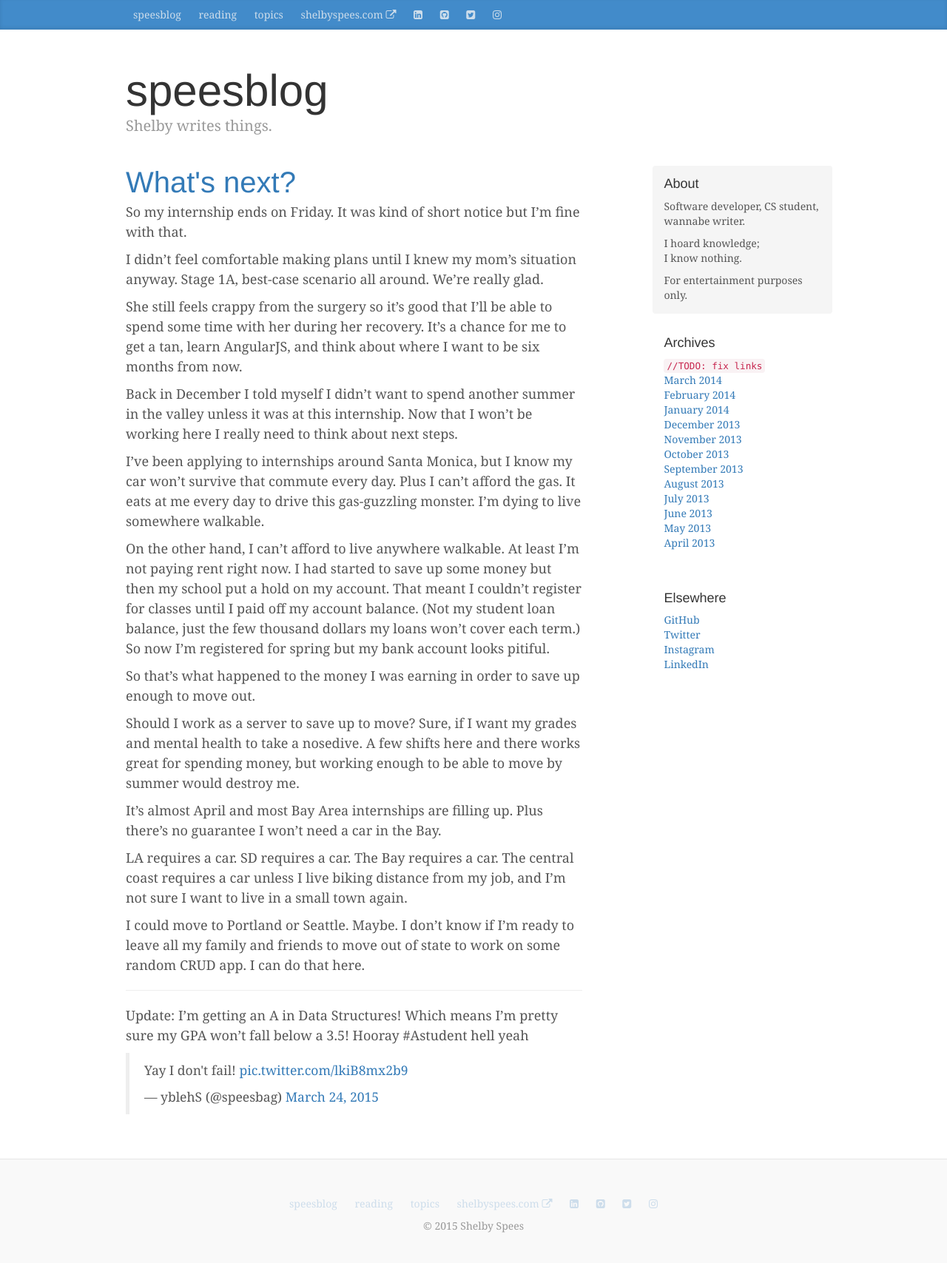
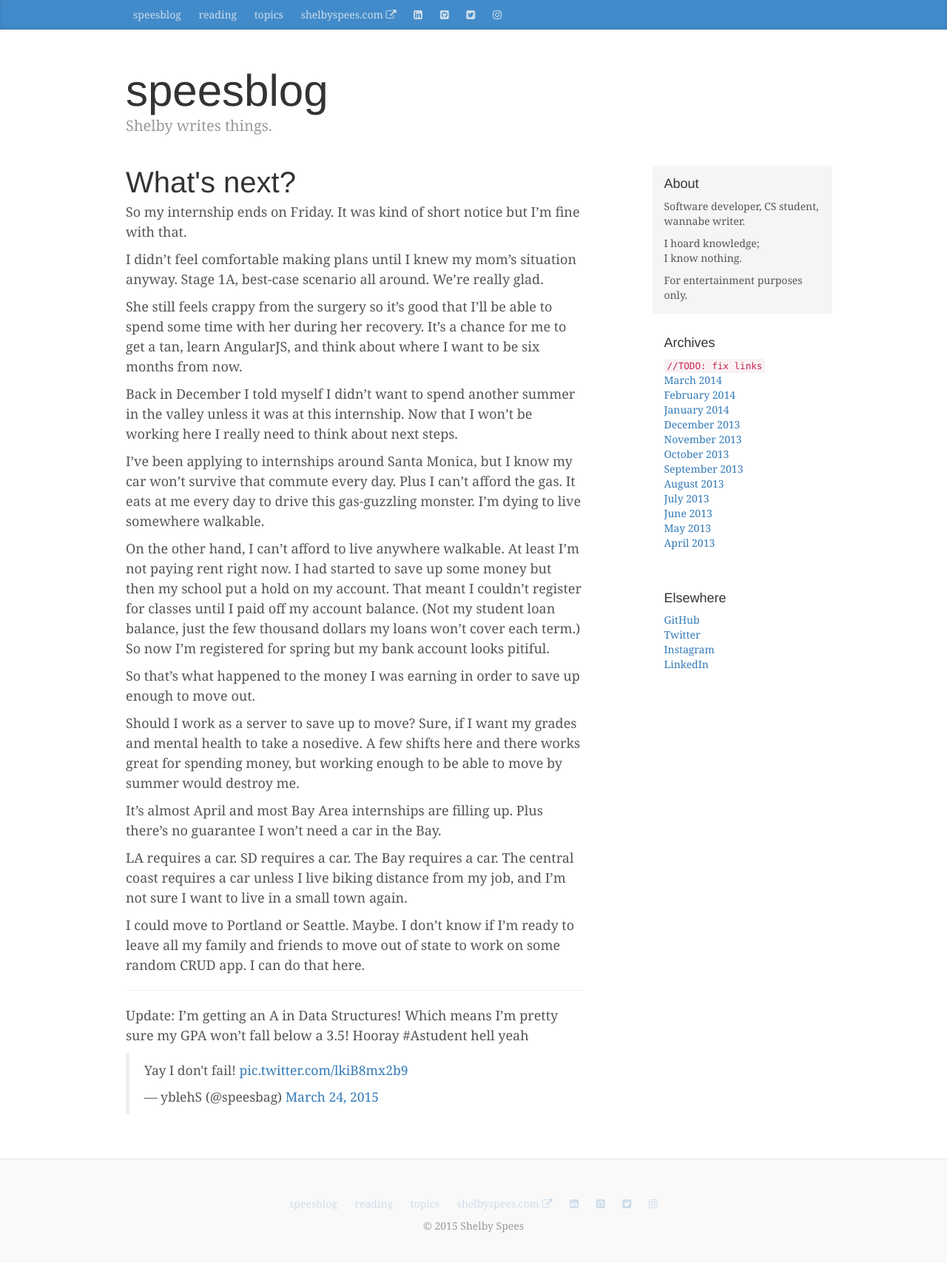
Before and after one commit to shelbyspees/speesblog, a Jekyll site: the page built from _posts/2015-03-23-whats-next.md, in a window 1280 px wide. Shown: the whole page at 74% size. Built offline with Jekyll 4.4.1, drawn with Linux system fonts in a browser that asks for light colours; nearby versions of some CDN libraries; comment, search, counter and statistics services are not loaded.

Commit message:
Remove links from page and post titles, closes #20

```diff
--- a/_layouts/page.html
+++ b/_layouts/page.html
@@ -11,9 +11,7 @@
           <div class="col-sm-8 blog-main">
 
             <div class="blog-post">
-              <h2 class="blog-post-title">
-              <a href="{{ page.url }}">{{ page.title }}</a>
-              </h2>
+              <h2 class="blog-post-title">{{ page.title }}</h2>
               {{ content }}
             </div> <!-- .blog-post -->
           </div> <!-- .blog-main -->
--- a/_layouts/post.html
+++ b/_layouts/post.html
@@ -9,9 +9,7 @@
         <div class="col-sm-8 blog-main">
 
         <div class="blog-post">
-          <h2 class="blog-post-title">
-          <a href="{{ page.url }}">{{ page.title }}</a>
-          </h2>
+          <h2 class="blog-post-title">{{ page.title }}</h2>
           {{ content }}
         </div> <!-- .blog-post -->
       </div> <!-- .blog-main -->
@@ -19,7 +17,7 @@
       </div> <!-- .row -->
     </div> <!-- .container -->
     {% include footer.html %}
-    <scrippt src="https://ajax.googleapis.com/ajax/libs/jquery/1.11.3/jquery.min.js"></script>
-    <scrit src="https://maxcdn.bootstrapcdn.com/bootstrap/3.3.5/js/bootstrap.min.js"></script>
+    <script src="https://ajax.googleapis.com/ajax/libs/jquery/1.11.3/jquery.min.js"></script>
+    <script src="https://maxcdn.bootstrapcdn.com/bootstrap/3.3.5/js/bootstrap.min.js"></script>
   </body>
 </html>
```
Lines whose indentation alone changed are shown as unchanged.
